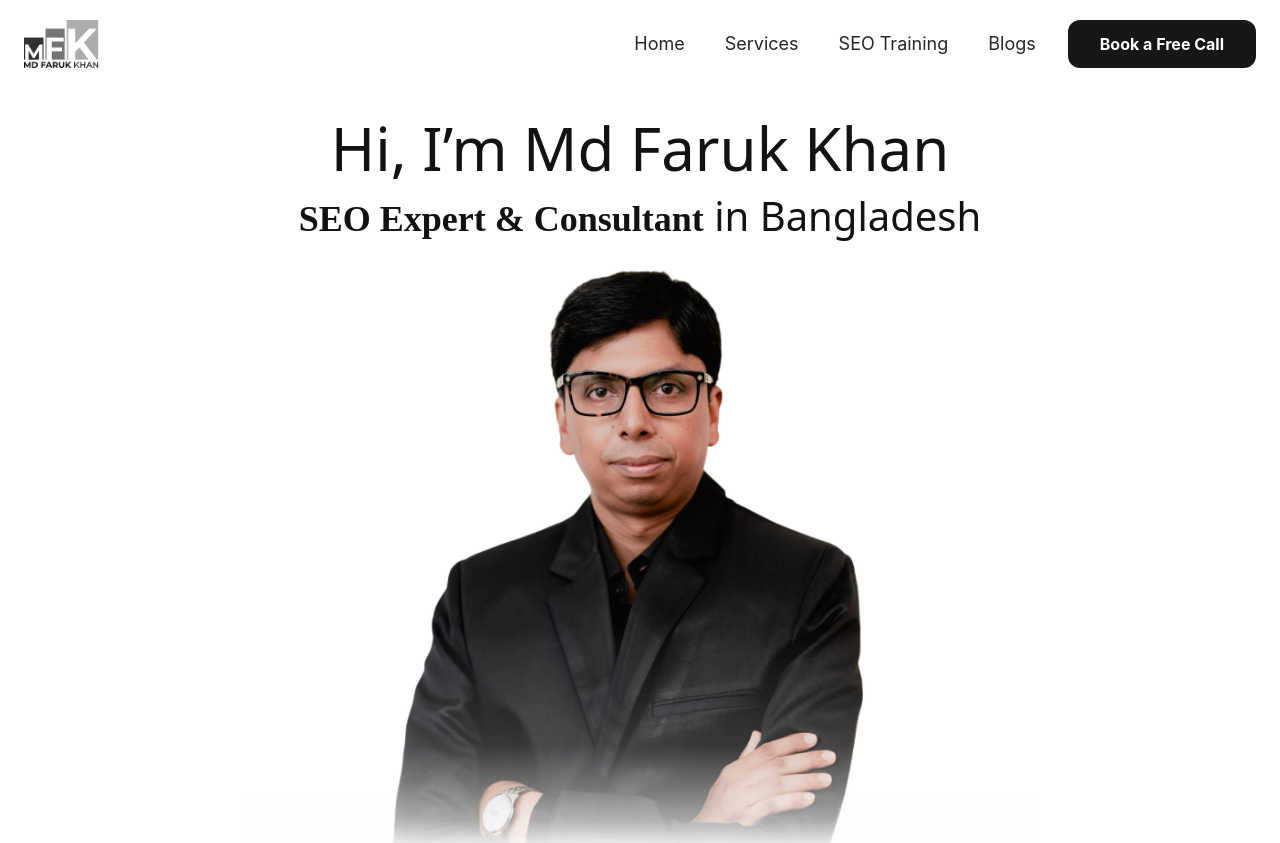
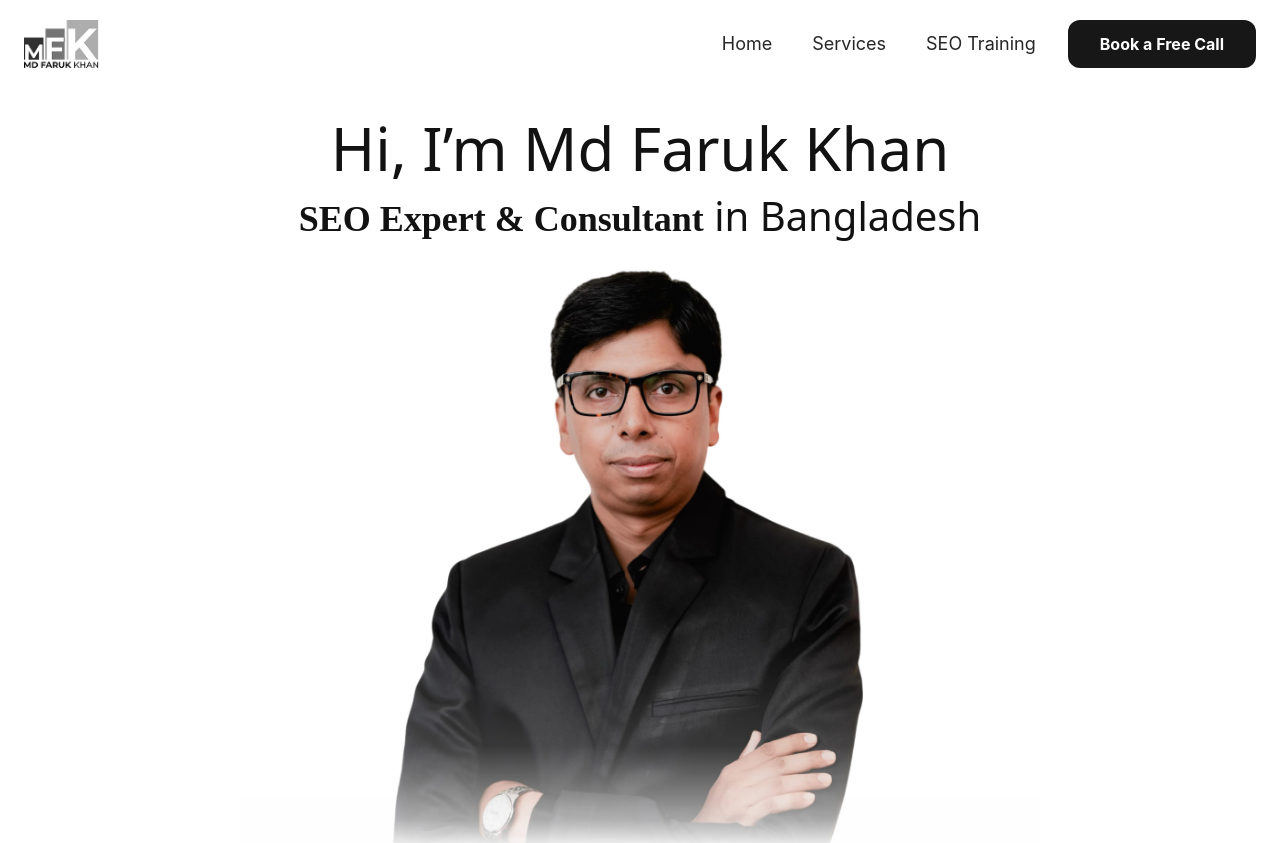
Before and after one commit to AdnanM50/faruk-khan, a React (Vite) app: page / in a window 1280 px wide. Shown: the top 843 px of the page. Built offline with nearby package versions, Linux system fonts and the light colour scheme.

Commit message:
Remove placeholder 'Blogs' menu item from Header component

```diff
--- a/src/components/layout/header.tsx
+++ b/src/components/layout/header.tsx
@@ -9,7 +9,7 @@ const Header = () => {
     { label: 'Home', to: '/' },
     { label: 'Services', to: '/service' },
     { label: 'SEO Training', to: '/seo-training' },
-    { label: 'Blogs', to: '/#' },
+
   ];
   return (
     <header className="w-full inter-font bg-white">
```
